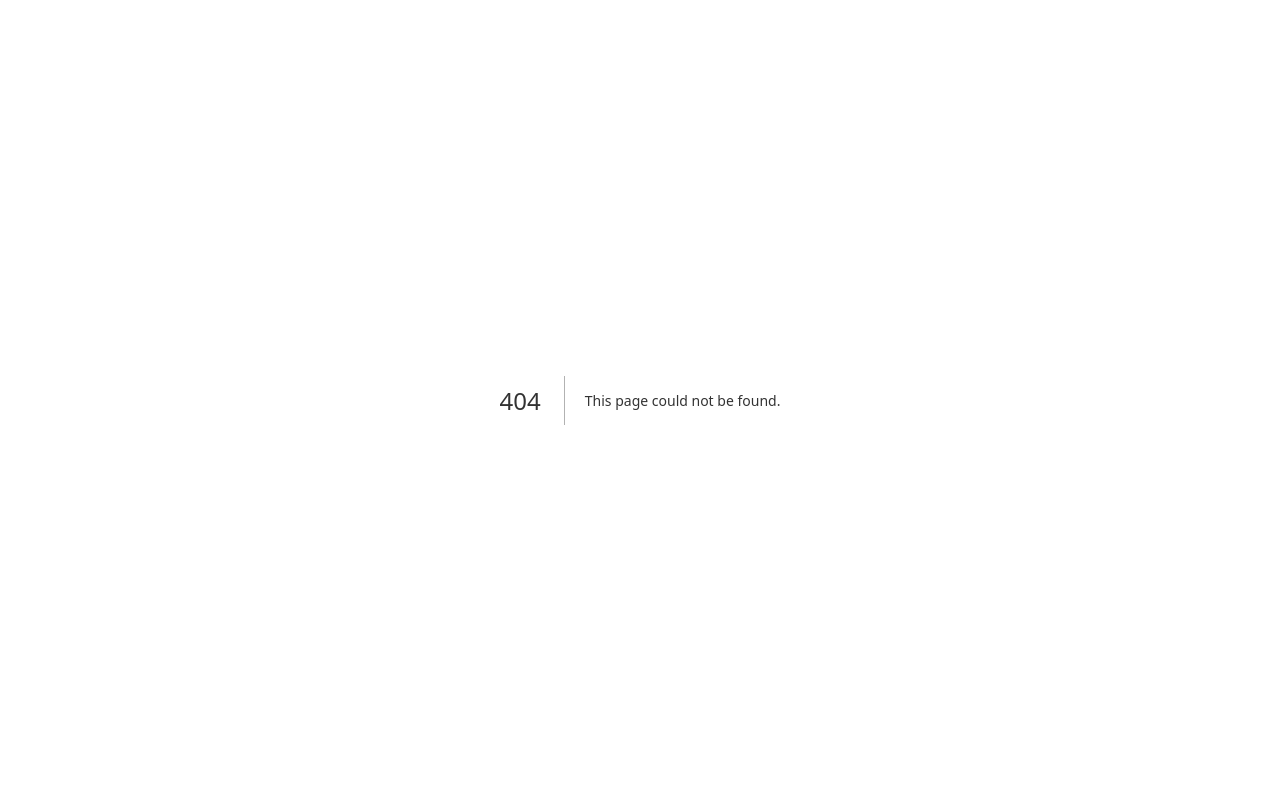
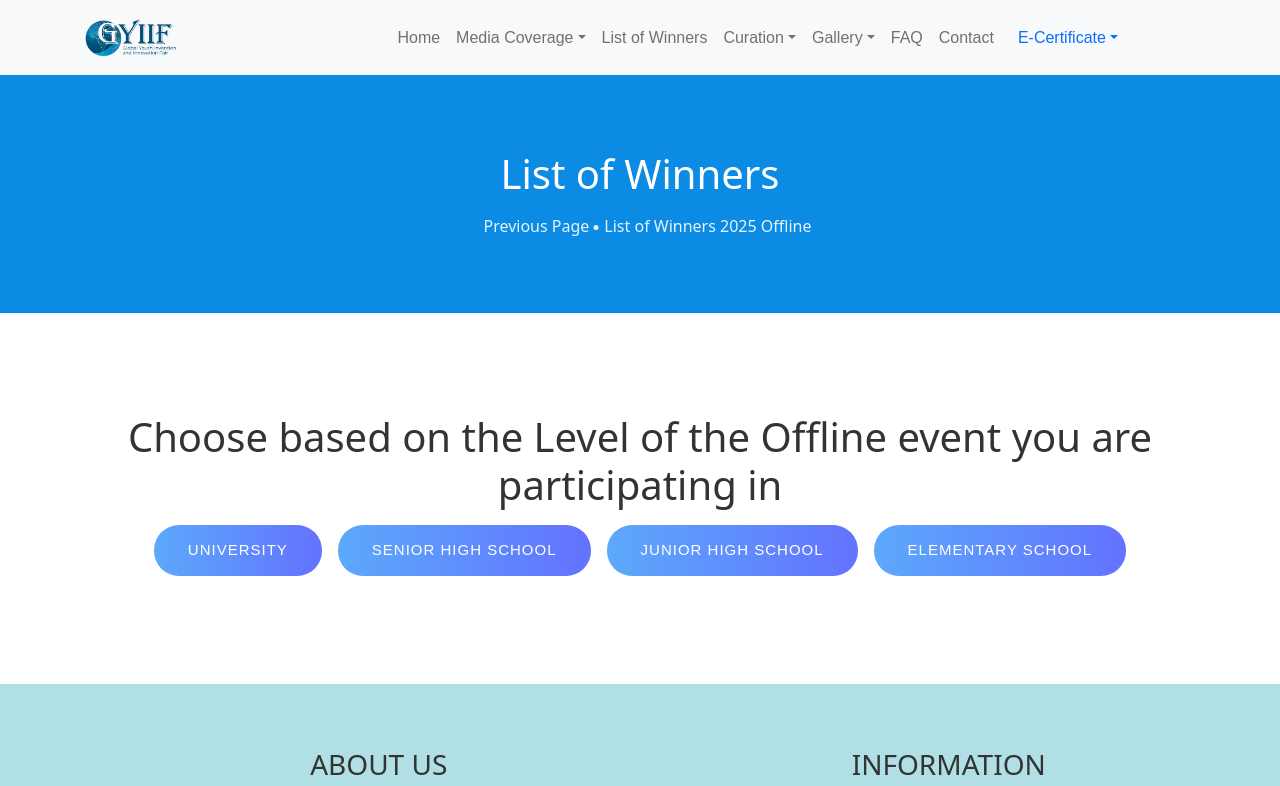
Before and after one commit to iysaofficial/officialgyiif-new, a Next.js app: page /low/2025/jenjangofl25 in a window 1280 px wide. Before the commit this address had no page. Shown: the top 786 px of the page. Built offline with nearby package versions, Linux system fonts and the light colour scheme.

Commit message:
final result + after movie -k

```diff
--- a/src/components/afterevent.jsx
+++ b/src/components/afterevent.jsx
@@ -10,7 +10,7 @@ const afterevent = (props) => {
             <iframe
               width="80%"
               height="350"
-              src="https://www.youtube.com/embed/KJOATDQofBI?si=-hr37s5FAvCbI0g7"
+              src="https://www.youtube.com/embed/X_DjNOrnvdA?si=bCNuBirJtihlG5Yj"
               frameBorder="0"
               allow="accelerometer; autoplay; clipboard"
               title="YouTube video player"
--- /dev/null
+++ b/src/pages/low/2025/jenjangofl25.jsx
@@ -0,0 +1,90 @@
+import React from "react";
+import Navigation from "../../../components/navigation";
+import { Footer } from "../../../components/footer";
+import Link from "next/link";
+
+const jenjangofl24 = () => {
+  return (
+    <>
+      <Navigation />
+      {/* PAGE HEADER START */}
+      <div className="page-header">
+        <h1>List of Winners</h1>
+        <ul>
+          <li className="titik">
+            <Link href="/low/2025/kategori25" legacyBehavior>
+              <a>Previous Page</a>
+            </Link>
+          </li>
+          <li>List of Winners 2025 Offline</li>
+        </ul>
+      </div>
+      {/* PAGE HEADER END */}
+      <section className="low-section">
+        <div id="kategori" className="low container">
+          <div className="row">
+            <div className="title text-center">
+              <h1>
+                Choose based on the Level of the Offline event you are
+                participating in
+              </h1>
+            </div>
+            <div className="content text-center">
+              <Link
+                href="https://drive.google.com/file/d/1cX4jMh5wqZKJtx13fuGdGyxOZ5IA5b95/view?usp=sharing"
+                legacyBehavior
+              >
+                <a
+                  target="_blank"
+                  rel="noreferrer"
+                  className="btn btn-custom m-2"
+                >
+                  University
+                </a>
+              </Link>
+              <Link
+                href="https://drive.google.com/file/d/1yhCRNQfThYYi9q8HdgvNlCnE1fP7Ko9J/view?usp=sharing"
+                legacyBehavior
+              >
+                <a
+                  target="_blank"
+                  rel="noreferrer"
+                  className="btn btn-custom m-2"
+                >
+                  Senior High School
+                </a>
+              </Link>
+              <Link
+                href="https://drive.google.com/file/d/1CTFaA7i5RmYJOXVWkTJhmVGZysI1Ec1w/view?usp=sharing"
+                legacyBehavior
+              >
+                <a
+                  target="_blank"
+                  rel="noreferrer"
+                  className="btn btn-custom m-2"
+                >
+                  Junior High School
+                </a>
+              </Link>
+              <Link
+                href="https://drive.google.com/file/d/1J_SBwVxL2vYGh1XUcXDqqmckyZZlP2b1/view?usp=sharing"
+                legacyBehavior
+              >
+                <a
+                  target="_blank"
+                  rel="noreferrer"
+                  className="btn btn-custom m-2"
+                >
+                  Elementary School
+                </a>
+              </Link>
+            </div>
+          </div>
+        </div>
+      </section>
+      <Footer />
+    </>
+  );
+};
+
+export default jenjangofl24;
--- a/src/pages/low/lowtahun.jsx
+++ b/src/pages/low/lowtahun.jsx
@@ -27,6 +27,9 @@ const lowtahun = () => {
               <h1>Select by the year of the event you are participating in</h1>
             </div>
             <div className="content text-center mt-5">
+              <Link href="/low/2025/kategori25" legacyBehavior>
+                <a className="btn btn-custom m-2">2025</a>
+              </Link>
               <Link href="/low/2024/kategori24" legacyBehavior>
                 <a className="btn btn-custom m-2">2024</a>
               </Link>
```
Also changed, not shown: src/pages/low/2025/jenjangonl25.jsx (added, +90 -0 lines), src/pages/low/2025/kategori25.jsx (added, +62 -0 lines).
